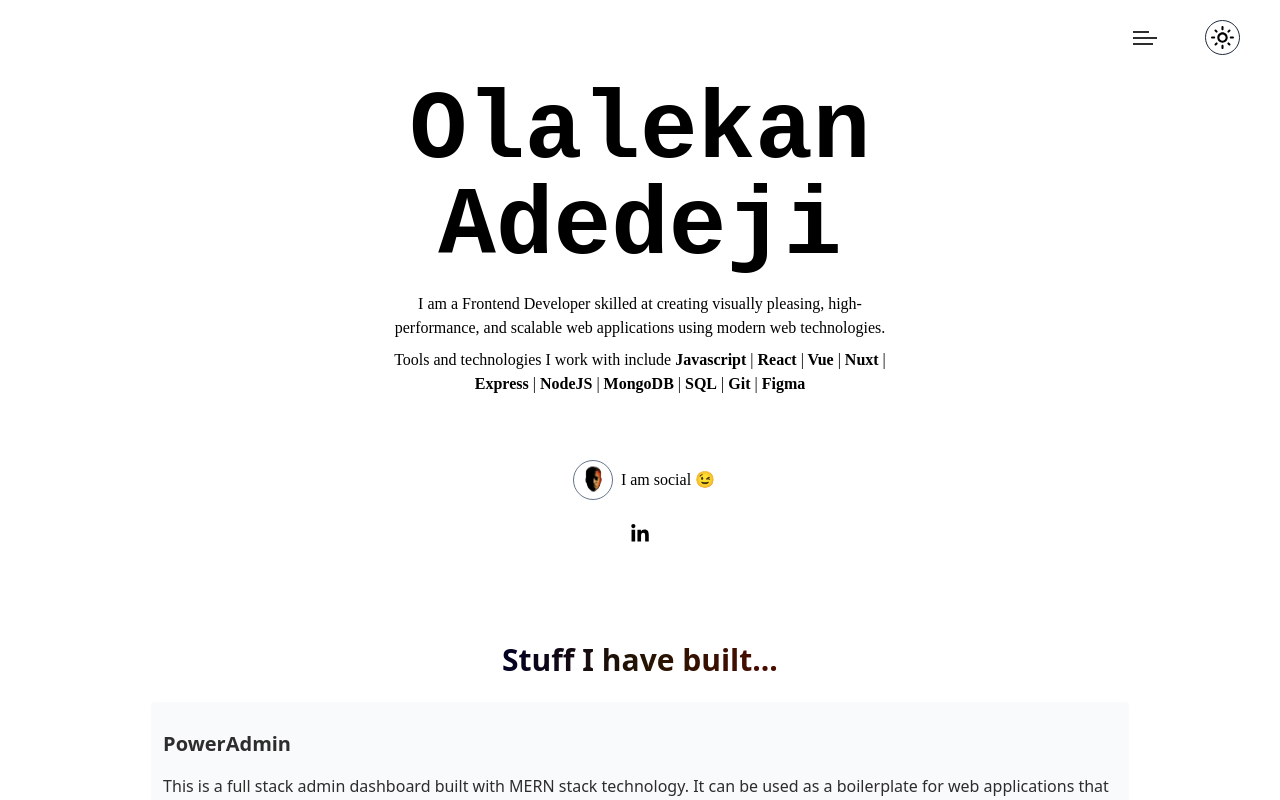
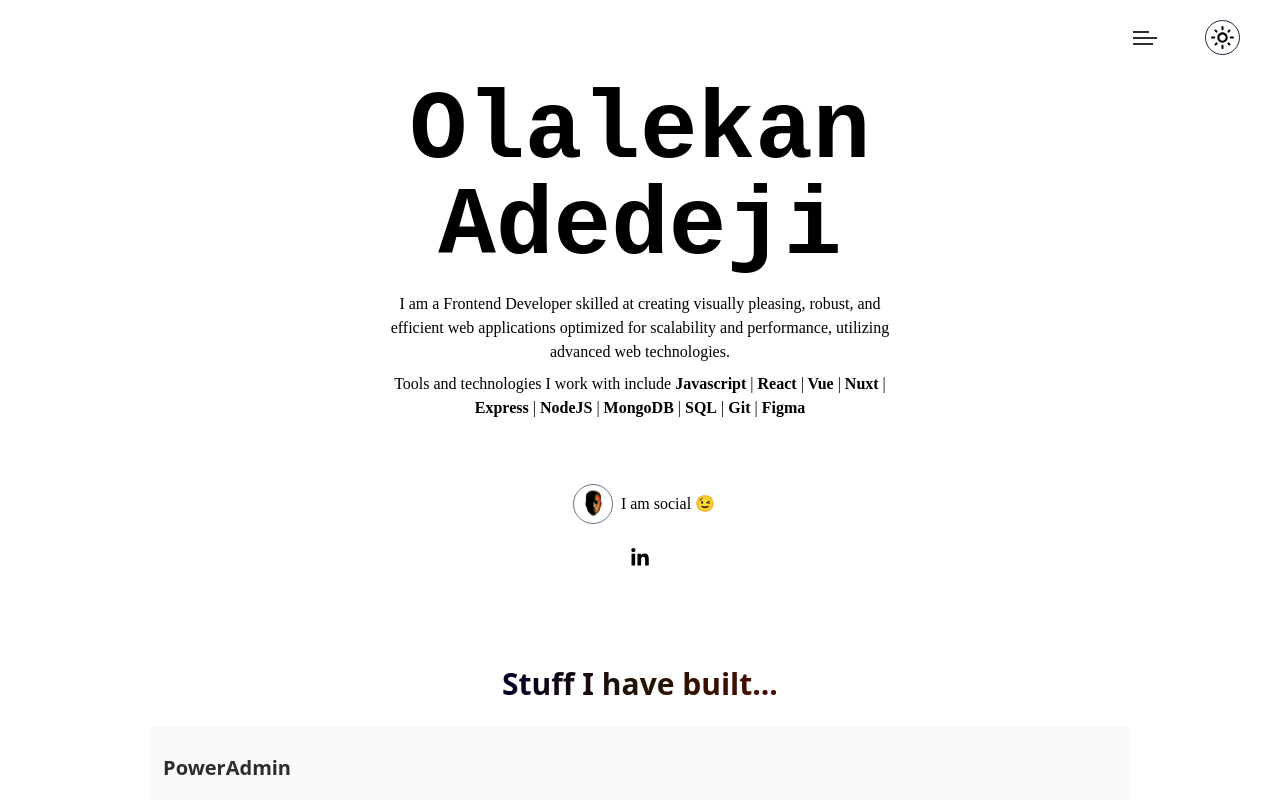
Before and after one commit to mykedee/portfolio-v1, a React (Create React App) app: page / in a window 1280 px wide. Shown: the top 800 px of the page. Built offline with nearby package versions, Linux system fonts and the light colour scheme; some icons are missing.

Commit message:
latest update

```diff
--- a/src/screens/HomeScreen.js
+++ b/src/screens/HomeScreen.js
@@ -5,9 +5,7 @@ import Projects from "../components/Projects";
 
 const HomeScreen = () => {
   return (
-    <div
-      className="sticky lg:overflow-x-hidden overflow-x-auto pt-[5%] pb-[1%] min-h-[100vh]"
-    >
+    <div className="sticky lg:overflow-x-hidden overflow-x-auto pt-[5%] pb-[1%] min-h-[100vh]">
       <div className="my-12 lg:my-auto w-full mx-auto">
         <div className="flex md:flex-row justify-center items-center flex-col">
           <div className="w-11/12 md:w-4/6 mx-auto my-1 ">
@@ -16,8 +14,8 @@ const HomeScreen = () => {
             </h1>
             <p className="font-body text-left w-full lg:w-3/5 mx-auto md:text-center text-base font-light my-2">
               I am a Frontend Developer skilled at creating visually pleasing,
-              high-performance, and scalable web applications using modern web
-              technologies.
+              robust, and efficient web applications optimized for scalability
+              and performance, utilizing advanced web technologies.
             </p>
             <p className="font-body block text-left text-base w-full lg:w-3/5 mx-auto md:text-center font-light my-2">
               Tools and technologies I work with include
@@ -70,7 +68,7 @@ const HomeScreen = () => {
           <h1 className=" bg-gradient-to-r from-[#020024] via-[#241401] to-[#4c0c00] inline-block text-transparent bg-clip-text dark:bg-gradient-to-r dark:from-[#871701] dark:via-[#b87c39] dark:to-[#771300]  text-center font-bold text-3xl">
             Stuff I have built...
           </h1>
-          <Projects/>
+          <Projects />
         </div>
       </div>
     </div>
```
